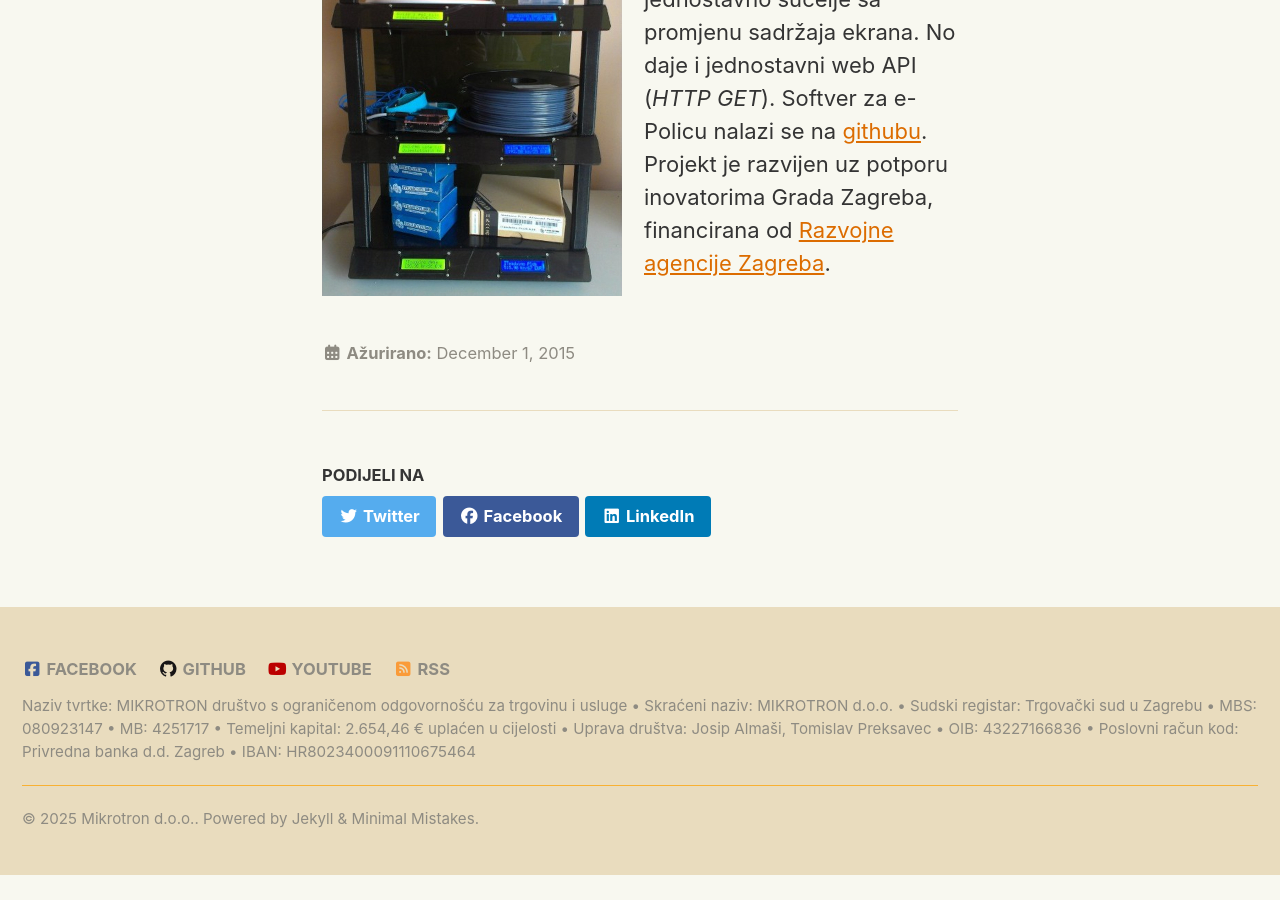
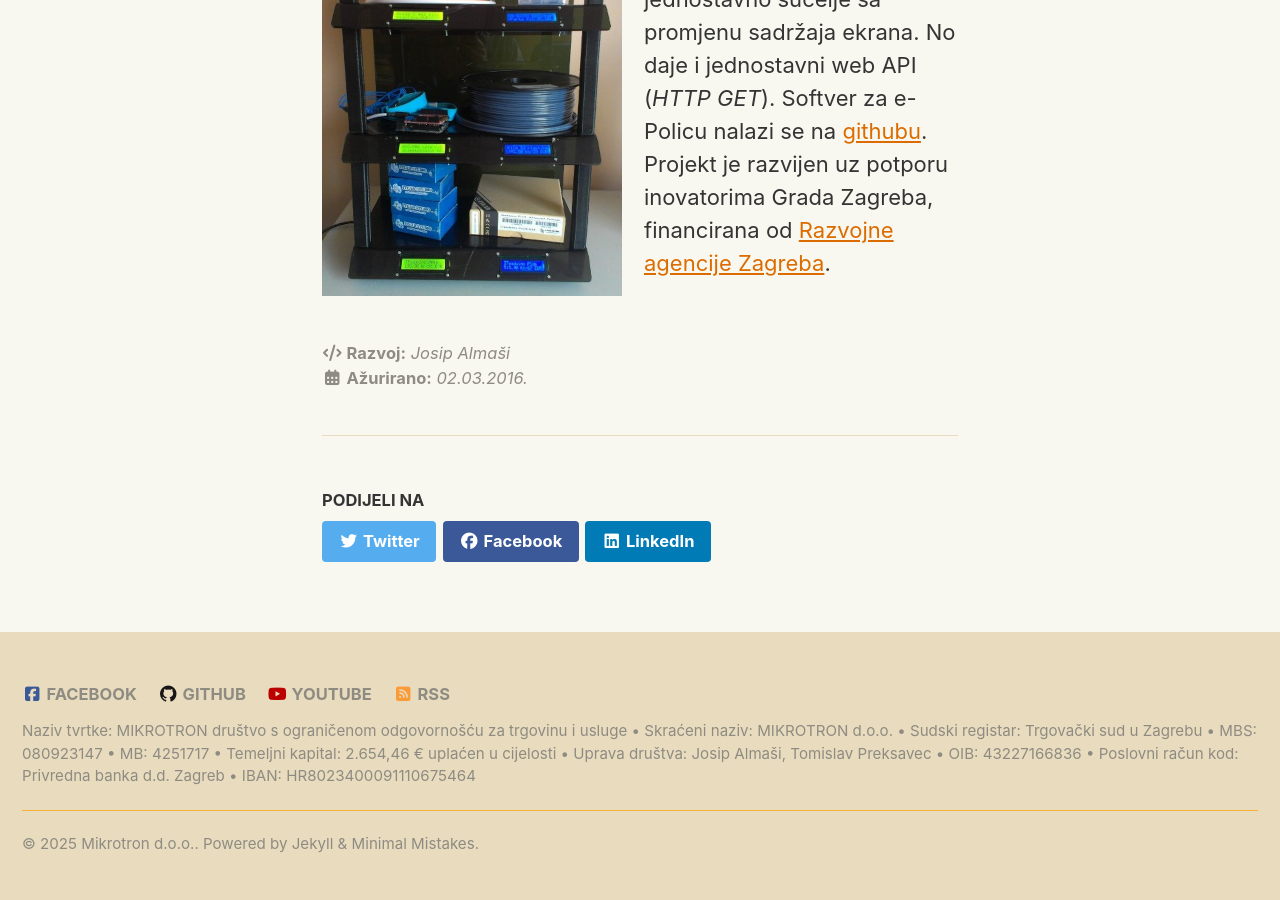
Before and after one commit to mikrotron-zg/mikrotron.hr, a Jekyll site: the page built from _projects/e-polica.md, in a window 1280 px wide and 900 px high, scrolled down 1103 px. Built offline with Jekyll 4.4.1, drawn with Linux system fonts in a browser that asks for light colours; cached includes are drawn as plain includes; before the commit the page ends 1978 px from its top, so only the background shows below that.

Commit message:
Add developer(s) to project page and change date format for last modified  date

```diff
--- a/_data/ui-text.yml
+++ b/_data/ui-text.yml
@@ -2232,6 +2232,7 @@ en: &DEFAULT_HR
   back_to_top                : "Povratak na vrh"
 # Added for mikrotron.hr project:
   contact_label              : "Kontakt"
+  developed_by               : "Razvoj:"
 hr-HR:
   <<: *DEFAULT_HR
 hr-BA:
--- a/_includes/page__date.html
+++ b/_includes/page__date.html
@@ -1,6 +1,9 @@
-{% assign date_format = site.date_format | default: "%B %-d, %Y" %}
+{% assign date_format = site.date_format | default: "%d.%m.%Y." %}
+{% if page.developed_by %}
+  <p class="page__date"><strong><i class="fas fa-fw fa-code" aria-hidden="true"></i> {{ site.data.ui-text[site.locale].developed_by | default: "Developed by:" }}</strong> <em>{{ page.developed_by | default: "" }}</em></p>
+{% endif %}
 {% if page.last_modified_at %}
-  <p class="page__date"><strong><i class="fas fa-fw fa-calendar-alt" aria-hidden="true"></i> {{ site.data.ui-text[site.locale].date_label | default: "Updated:" }}</strong> <time class="dt-published" datetime="{{ page.last_modified_at | date: "%Y-%m-%d" }}">{{ page.last_modified_at | date: date_format }}</time></p>
+  <p class="page__date"><strong><i class="fas fa-fw fa-calendar-alt" aria-hidden="true"></i> {{ site.data.ui-text[site.locale].date_label | default: "Updated:" }}</strong> <em><time class="dt-published" datetime="{{ page.last_modified_at | date: "%Y-%m-%d" }}">{{ page.last_modified_at | date: date_format }}</time></em></p>
 {% elsif page.date %}
-  <p class="page__date"><strong><i class="fas fa-fw fa-calendar-alt" aria-hidden="true"></i> {{ site.data.ui-text[site.locale].date_label | default: "Updated:" }}</strong> <time class="dt-published" datetime="{{ page.date | date_to_xmlschema }}">{{ page.date | date: date_format }}</time></p>
+  <p class="page__date"><strong><i class="fas fa-fw fa-calendar-alt" aria-hidden="true"></i> {{ site.data.ui-text[site.locale].date_label | default: "Updated:" }}</strong> <em><time class="dt-published" datetime="{{ page.date | date_to_xmlschema }}">{{ page.date | date: date_format }}</time></em></p>
 {% endif %}
--- a/_projects/e-polica.md
+++ b/_projects/e-polica.md
@@ -3,7 +3,8 @@ title: "E-polica"
 excerpt: "Jedan od naših prvih projekata iz područja automatske promjene naziva i cijene robe u maloprodaji"
 header:
   teaser: assets/img/e-polica_kit.jpg
-last_modified_at: 2015-12-01T00:00:00+01:00
+developed_by: Josip Almaši
+last_modified_at: 2016-03-02T20:00:00+01:00
 ---
 
 ![image-center]({{ site.url }}{{ site.baseurl }}/assets/img/e-polica_kit.jpg){: .align-center}
```
